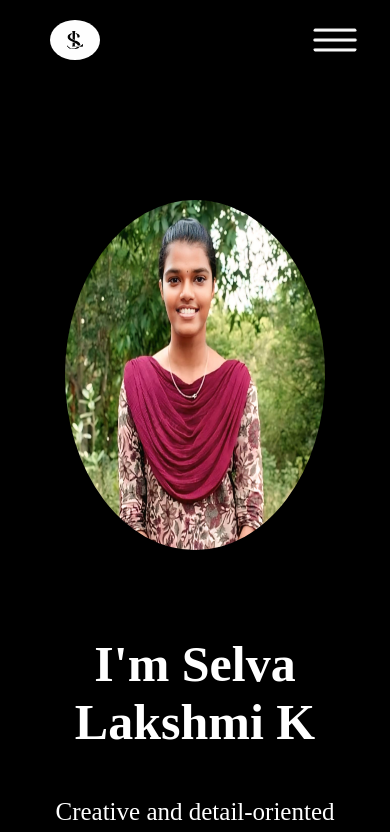
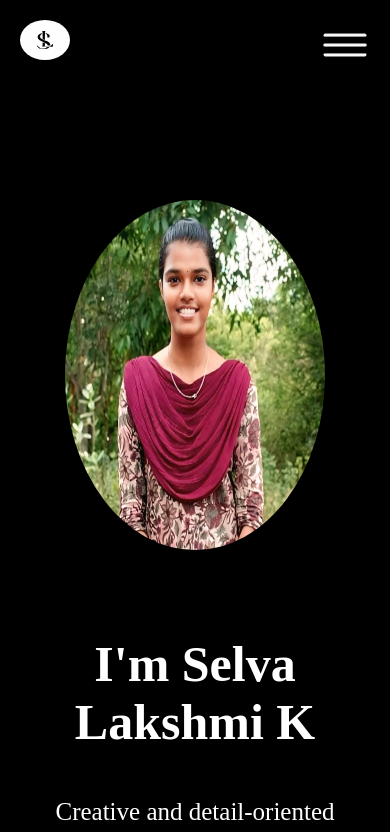
Before and after one commit to SelvaLakshmiKannan/Portfolio-Selva-Lakshmi-K, a React (Vite) app: page / in a window 390 px wide. Shown: the top 832 px of the page. Built offline with nearby package versions, Linux system fonts and the light colour scheme.

Commit message:
Set up GitHub Pages deployment

```diff
--- a/src/Components/Navbar/Navbar.css
+++ b/src/Components/Navbar/Navbar.css
@@ -65,41 +65,54 @@
   display: none;
 }
 
-@media (min-width: 250px) and (max-width: 768px) {
+@media (max-width: 768px) {
   .navbar {
-    margin: 20px 50px;
+    margin: 20px 20px;
+    justify-content: space-between;
   }
+
   .nav-connect {
     display: none;
   }
+
   .nav-mob-open {
     display: block;
-    position: fixed;
-    right: 30px;
+    position: absolute;
+    top: 25px;
+    right: 20px;
+    height: 30px;
+    width: 40px;
+    cursor: pointer;
+    z-index: 3;
   }
+
   .nav-mob-close {
     display: block;
-    position: relative;
-    top: 30px;
-    left: 290px;
+    position: absolute;
+    top: 25px;
+    right: 20px;
+    height: 30px;
+    width: 40px;
+    cursor: pointer;
   }
+
   .nav-menu {
     position: fixed;
     flex-direction: column;
     align-items: start;
     top: 0;
+    right: -350px;
     gap: 30px;
     background-color: black;
-    width: 350px;
+    width: 300px;
     height: 100%;
     z-index: 2;
     transition: right 0.5s;
-    right: -350px;
+    padding-top: 60px;
   }
+
   .nav-menu li {
-    font-size: 30px;
-    padding-left: 100px;
-    flex-direction: row;
-    gap: 20px;
+    font-size: 24px;
+    padding-left: 40px;
   }
 }
```
